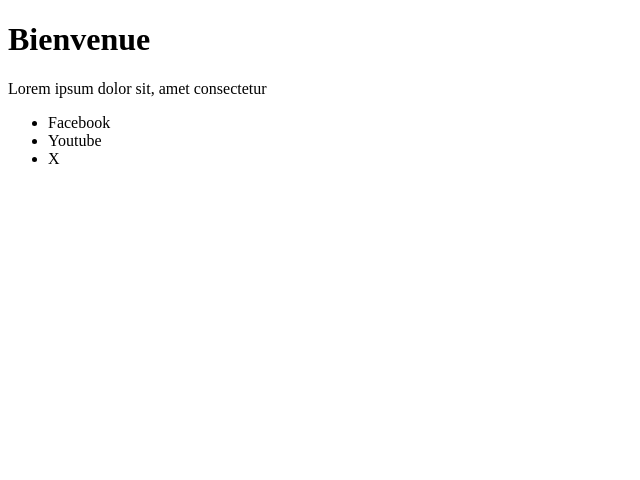
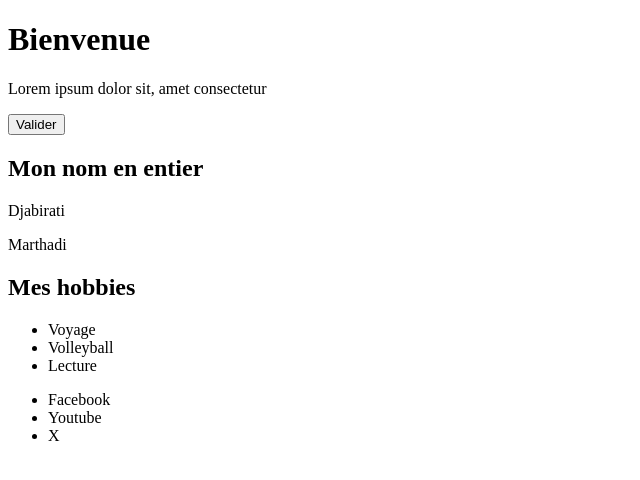
Before and after one commit to djabirati/react-todo, a React (Vite) app: page / in a window 1280 px wide. Shown: the top 480 px of the page, without its empty margins (0-640 px from the left). Built offline with nearby package versions, Linux system fonts and the light colour scheme.

Commit message:
Création des composants de User

```diff
--- a/src/App.jsx
+++ b/src/App.jsx
@@ -1,6 +1,8 @@
 
 import {Header} from "./components/containers/Header/Header.jsx";
 import {Footer} from "./components/containers/Footer/Footer.jsx";
+import ButtonSubmit from "./components/ui/Button/ButtonSubmit.jsx";
+import {User} from "./components/User/User.jsx";
 
 
 function App() {
@@ -9,6 +11,8 @@ function App() {
        <>
          <div>
             <Header />
+             <ButtonSubmit />
+             <User/>
             <Footer />
          </div>
 
--- /dev/null
+++ b/src/components/User/Firstname.jsx
@@ -0,0 +1,5 @@
+export function Firstname() {
+    return (
+        <p>Djabirati</p>
+    )
+}
--- /dev/null
+++ b/src/components/User/Fullname.jsx
@@ -0,0 +1,12 @@
+import {Firstname} from "./Firstname.jsx";
+import {Lastname} from "./Lastname.jsx";
+
+export  function Fullname() {
+    return (
+        <div>
+            <h2>Mon nom en entier</h2>
+            <Firstname />
+            <Lastname />
+        </div>
+    )
+}
--- /dev/null
+++ b/src/components/User/Hobbies.jsx
@@ -0,0 +1,12 @@
+export function Hobbies() {
+    return (
+        <div>
+            <h2>Mes hobbies</h2>
+            <ul>
+                <li>Voyage</li>
+                <li>Volleyball</li>
+                <li>Lecture</li>
+            </ul>
+        </div>
+)
+}
--- /dev/null
+++ b/src/components/User/Lastname.jsx
@@ -0,0 +1,5 @@
+export function Lastname() {
+    return (
+        <p>Marthadi</p>
+    )
+}
--- /dev/null
+++ b/src/components/User/User.jsx
@@ -0,0 +1,12 @@
+import {Fullname} from "./Fullname.jsx";
+import {Hobbies} from "./Hobbies.jsx";
+
+export function User() {
+
+    return (
+        <div>
+            <Fullname />
+            <Hobbies />
+        </div>
+    )
+}
--- a/src/components/containers/Header/Header.jsx
+++ b/src/components/containers/Header/Header.jsx
@@ -1,3 +1,5 @@
+import ButtonSubmit from "../../ui/Button/ButtonSubmit.jsx";
+
 export function Header() {
     return (
         <header>
--- /dev/null
+++ b/src/components/ui/Button/ButtonSubmit.jsx
@@ -0,0 +1,7 @@
+export default function ButtonSubmit( ) {
+    return (
+        <button>
+            Valider
+        </button>
+    )
+}
```
